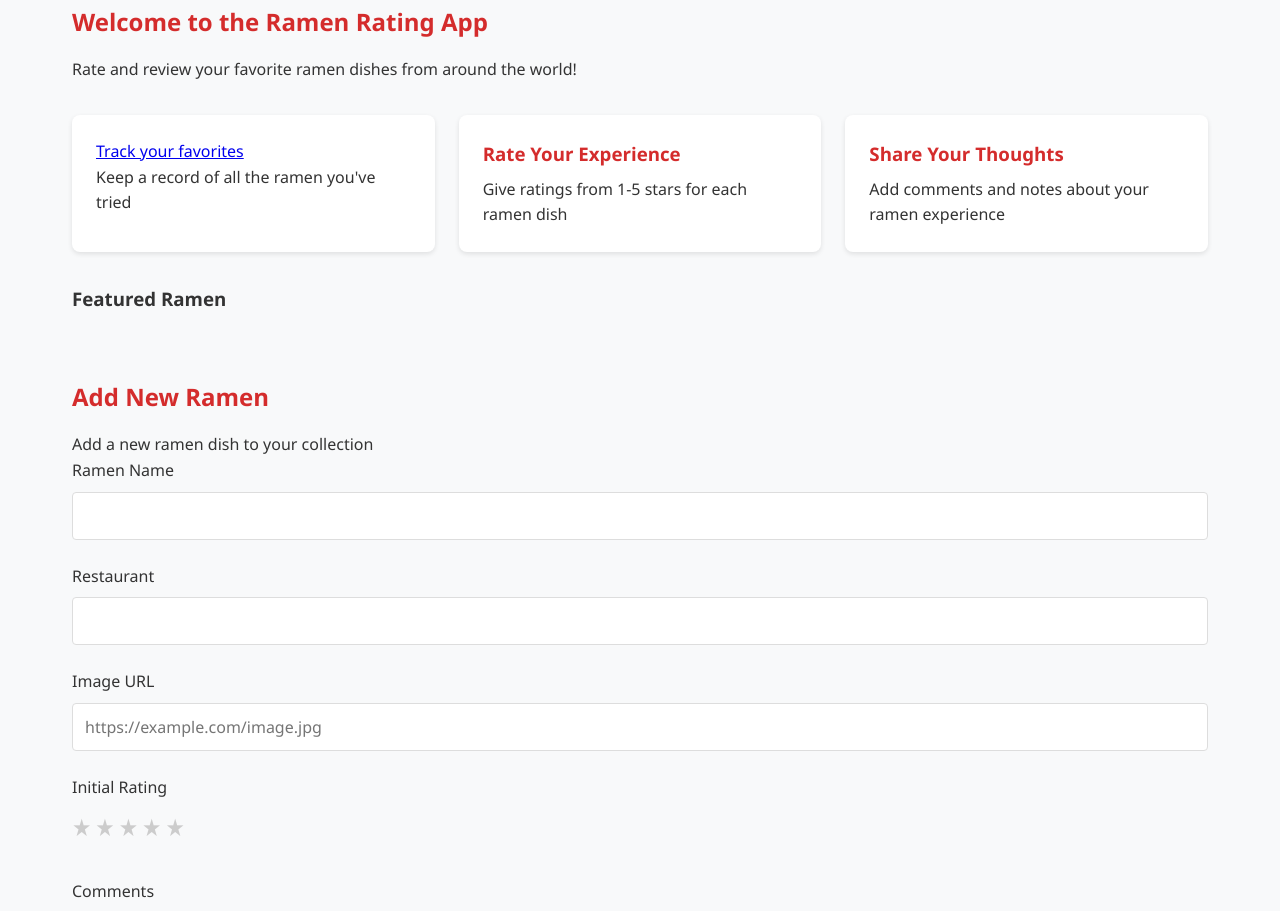
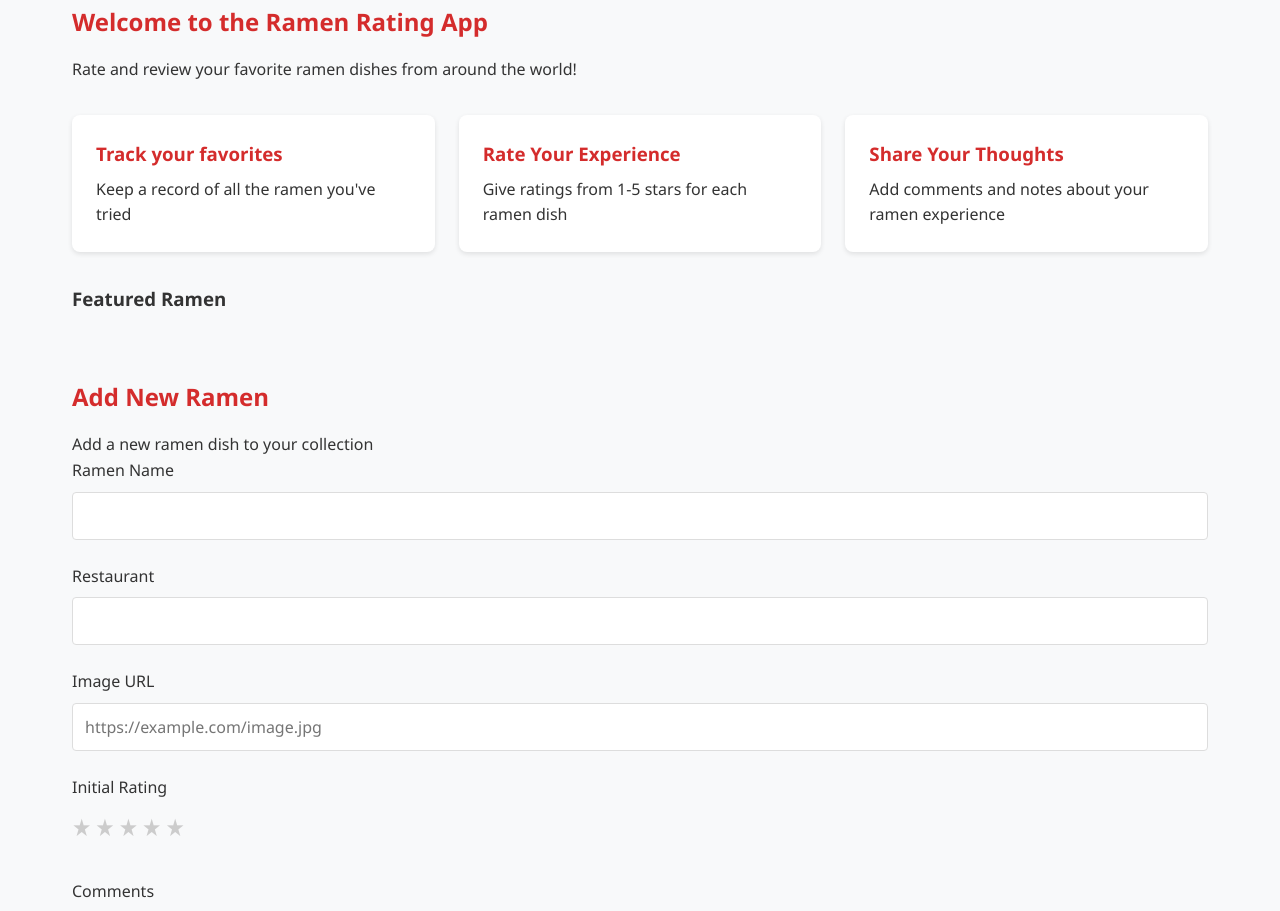
Before and after one commit to 2000531/Ramen-rater, a plain HTML site: page index.html in a window 1280 px wide. Shown: the part 837-1748 px from the top of the page. Drawn offline with Linux system fonts and the light colour scheme.

Commit message:
Update index.html

```diff
--- a/index.html
+++ b/index.html
@@ -30,7 +30,7 @@
 
       <div class="card-container">
         <div class="card">
-          <a href="#ramen-list"> Track your favorites </a>
+         <h3> Track your favorites </h3>
           <p>Keep a record of all the ramen you've tried</p>
         </div>
         <div class="card">
```
